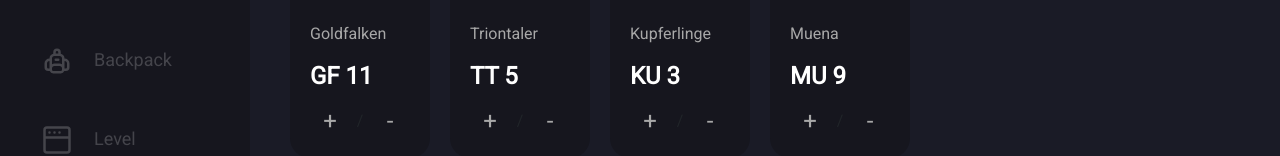
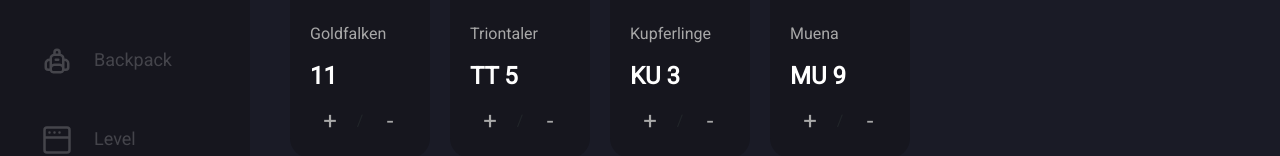
Before and after one commit to Snekussaurier/aborea-web-app, a React (Create React App) app in the folder AboreaWebUi/aboreawebui/: page /backpack in a window 1280 px wide. Shown: the part 251-407 px from the top of the page. Built offline with nearby package versions, Linux system fonts and the light colour scheme.

Commit message:
updated ui

```diff
--- a/AboreaWebUi/aboreawebui/src/App.js
+++ b/AboreaWebUi/aboreawebui/src/App.js
@@ -9,9 +9,14 @@ import UilEstate from '@iconscout/react-unicons/icons/uil-estate'
 import UilBackpack from '@iconscout/react-unicons/icons/uil-backpack'
 import UilWindow from '@iconscout/react-unicons/icons/uil-window'
 import UilAnalytics from '@iconscout/react-unicons/icons/uil-analytics'
-import UilToiletPaper from '@iconscout/react-unicons/icons/uil-toilet-paper'
 
 function App() {
+
+    const incrementItem = (obj) => {
+        obj.ammount++;
+        console.log(obj.ammount);
+    }
+
   return (
     <Router>
         <div className="App">
@@ -40,14 +45,13 @@ function App() {
             <div className="App-content">
                 <Routes>
                     <Route path="/" element={ <Home/> }/>
-                    <Route path="/backpack" element={ <Backpack/> }/>
+                    <Route path="/backpack" element={ <Backpack onIncrement={incrementItem}/> }/>
                     <Route path="/level" element={ <Level/> }/>
                     <Route path="/stats" element={ <Stats/> }/>
                 </Routes>
             </div>
         </div>
     </Router>
-
   );
 }
 
--- a/AboreaWebUi/aboreawebui/src/Backpack.js
+++ b/AboreaWebUi/aboreawebui/src/Backpack.js
@@ -1,8 +1,10 @@
+import { useState } from 'react';
+
 import UilBackpack from '@iconscout/react-unicons/icons/uil-backpack';
-import UilWallet from '@iconscout/react-unicons/icons/uil-wallet'
-import UilMoney from '@iconscout/react-unicons/icons/uil-yen-circle'
 
-const Backpack = () => {
+const Backpack = ({onIncrement}) => {
+    var goldfalken = { ammount: 11};
+
     return(
         <div>
             <div className="App-content-header App-backpack">
@@ -25,11 +27,11 @@ const Backpack = () => {
                                 Goldfalken
                             </p>
                             <h2>
-                                GF 11
+                                {goldfalken.ammount}
                             </h2>
 
                             <div className="App-backpack-content-horizontal" style={{height: "auto", width: "100%", marginTop: "10px"}}>
-                                <button className="App-small-btn">
+                                <button className="App-small-btn" onClick={() => onIncrement(goldfalken)}>
                                     +
                                 </button>
                                 /
```
